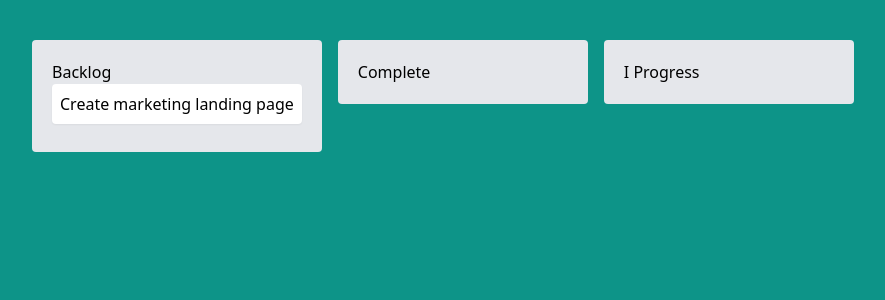
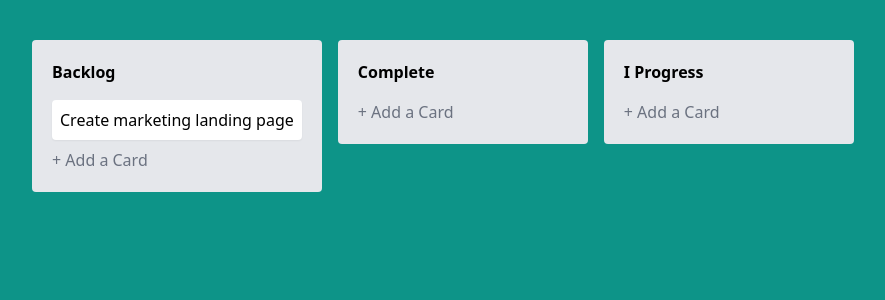
Before and after one commit to pocho50/Kanban-boards, a Nuxt app: page / in a window 1280 px wide. Shown: the top 300 px of the page, without its empty margins (8-893 px from the left). Built offline with nearby package versions, Linux system fonts and the light colour scheme.

Commit message:
feat: add a card button

```diff
--- a/components/TrelloBoard.vue
+++ b/components/TrelloBoard.vue
@@ -31,10 +31,14 @@ const columns = ref<Column[]>([
 <template>
     <div class=" flex gap-4 overflow-x-auto items-start">
         <div v-for="column in columns" :key="column.id" class="bg-gray-200 p-5 rounded min-w-[250px]">
-            <header>
+            <header class="font-bold mb-4">
                 {{ column.title }}
             </header>
             <TrelloBoardTask :task="task" v-for="task in column.tasks" :key="task.id" />
+            <footer>
+                <button class="text-gray-500">+ Add a Card</button>
+            </footer>
         </div>
+
     </div>
 </template>
```
